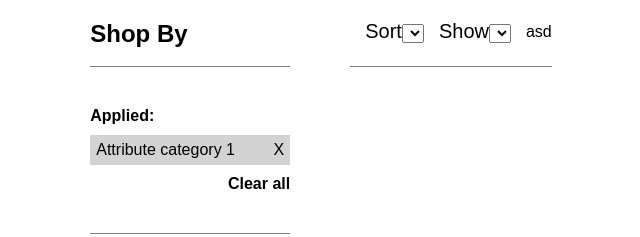
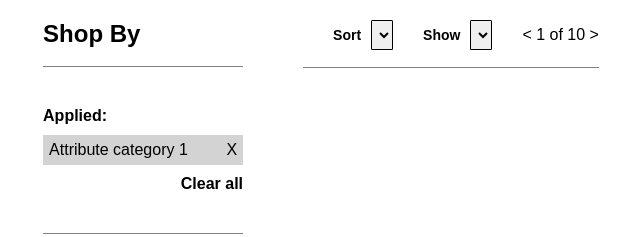
Before and after one commit to brianh20/gorilla-catalog, a website built with webpack: page src/index.html in a window 1280 px wide. Shown: the whole page, without its empty margins (309-949 px from the left). Built offline with nearby package versions, Linux system fonts and the light colour scheme; some packages are replaced by stand-ins of ours; files whose address does not match are found by name.

Commit message:
Only missing behavior

```diff
--- a/src/app/components/catalog/display/display.less
+++ b/src/app/components/catalog/display/display.less
@@ -4,9 +4,8 @@
 
   &__item {
     margin-top: 46px;
-    width: 30%;
-    margin-left: auto;
-    margin-right: auto;
+    max-width: 270px;
+    margin-right: 31px;
 
     &__image{
       max-width: 270px;
--- a/src/app/components/catalog/filters/filters.html
+++ b/src/app/components/catalog/filters/filters.html
@@ -1,7 +1,7 @@
 <div class="filters">
   <div class="filters__left">
     <div class="filters__left__views">
-      <div class="filters__left__views__type" ng-repeat="view in $ctrl.views">
+      <div class="filters__left__views__name" ng-repeat="view in $ctrl.views">
         {{view.name}}
       </div>
     </div>
@@ -27,7 +27,7 @@
 
   <div class="filters__right">
     <div class="filters__right__page">
-    asd
+    < 1 of 10 >
     </div>
   </div>
 </div>
--- a/src/app/components/catalog/filters/filters.less
+++ b/src/app/components/catalog/filters/filters.less
@@ -3,15 +3,34 @@
   align-items: center;
   justify-content: space-between;
   border-bottom: 1px solid grey;
-  padding-bottom: 23px;
+  padding-bottom: 17px;
 
   &__left{
     display: flex;
 
     &__views, &__sorting, &__limit{
       display:flex;
-      margin-right: 15px;
-      font-size: 20px;
+      margin-right: 30px;
+      font-size: 14px;
+      align-items: center;
+      font-weight: bolder;
+
+      &__name {
+        margin-right: 10px;
+        text-transform: capitalize;
+      }
+
+      &__options{
+        select{
+          line-height: 30px;
+          height: 30px;
+          font-size: 14px;
+          font-weight: bold;
+          border: 1px solid black;
+          border-radius: 5%;
+
+        }
+      }
     }
 
 
```
Also changed, not shown: src/app/imgs/grid.png (added), src/app/imgs/list.png (added), 1 other file.
